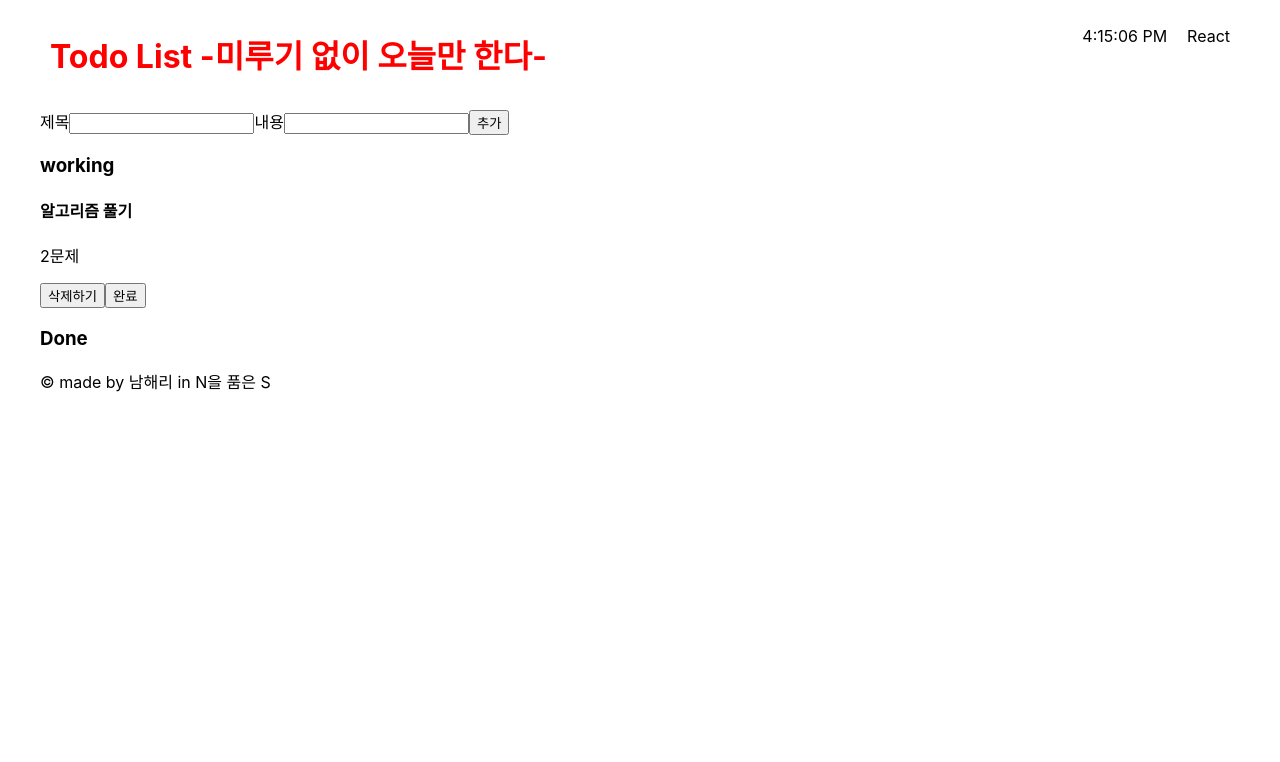
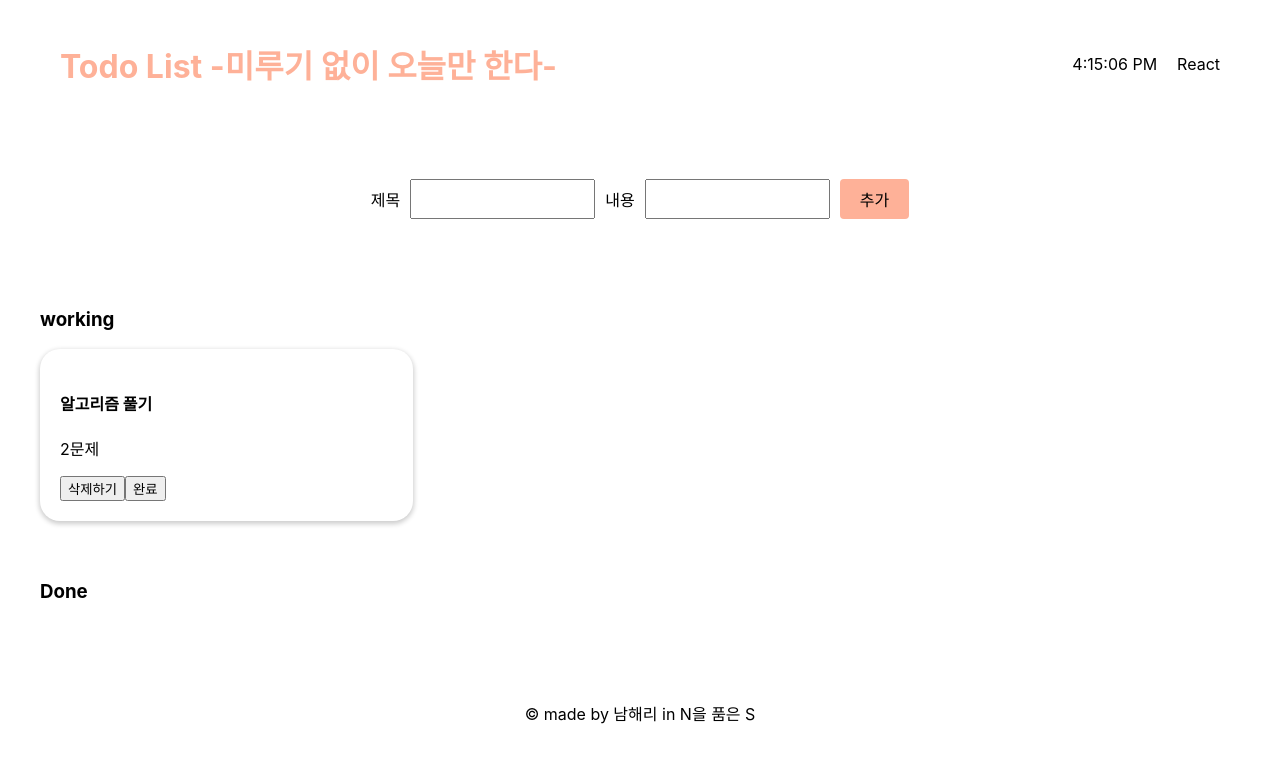
Before and after one commit to r03181231/todoList-React, a React (Create React App) app: page / in a window 1280 px wide. Shown: the top 762 px of the page. Built offline with nearby package versions, Linux system fonts and the light colour scheme.

Commit message:
[Style/#12] 메인 페이지 CSS

```diff
--- a/src/item/button/Button.jsx
+++ b/src/item/button/Button.jsx
@@ -1,10 +1,12 @@
 import React from "react";
 import "./button.css";
 
-export const Button = ({ name, onClick }) => {
+export const Button = ({ name, onClick, className }) => {
   return (
     <>
-      <button onClick={onClick}>{name}</button>
+      <button className={className} onClick={onClick}>
+        {name}
+      </button>
     </>
   );
 };
--- a/src/item/timer/CurrTime.jsx
+++ b/src/item/timer/CurrTime.jsx
@@ -9,7 +9,7 @@ export const CurrTime = () => {
   }, []);
   return (
     <>
-      <div>
+      <div className="date">
         <p>{time.toLocaleTimeString()}</p>
       </div>
     </>
--- a/src/view/footer/CopyRight.jsx
+++ b/src/view/footer/CopyRight.jsx
@@ -2,8 +2,8 @@ import React from "react";
 import "./copyRight.css";
 export const CopyRight = () => {
   return (
-    <footer>
-      <div>&#169; made by 남해리 in N을 품은 S</div>
+    <footer id="footer">
+      <div className="copy-right">&#169; made by 남해리 in N을 품은 S</div>
     </footer>
   );
 };
--- a/src/view/footer/copyRight.css
+++ b/src/view/footer/copyRight.css
@@ -1 +1,8 @@
 @charset "utf-8";
+footer {
+  display: flex;
+  align-items: center;
+  justify-content: center;
+  margin-top: 60px;
+  padding: 20px;
+}
--- a/src/view/header/nav/nav.css
+++ b/src/view/header/nav/nav.css
@@ -5,7 +5,8 @@ header {
   flex-direction: row;
   justify-content: space-between;
 
-  padding: 10px;
+  padding: 20px;
+  border-radius: 20px;
 }
 
 .title-nd-name {
@@ -14,3 +15,19 @@ header {
 
   gap: 20px;
 }
+
+.date {
+  display: flex;
+  flex-direction: column;
+  justify-content: center;
+}
+
+.title-nd-name > p {
+  display: flex;
+  flex-direction: column;
+  justify-content: center;
+}
+
+.nav-list-text {
+  color: #feb198;
+}
--- a/src/view/main/form/TodoForm.jsx
+++ b/src/view/main/form/TodoForm.jsx
@@ -26,16 +26,22 @@ export const TodoForm = ({ todoInputs, setTodoInputs }) => {
     const titleBlank = titleInput.replace(blankPattern, "");
     const commentBlank = commentInput.replace(blankPattern, "");
     // 공백이면 아무 것도 리턴하지 않게 해줘.
-    if (titleBlank === "" && commentBlank === "") return;
-    if (titleBlank === "" || commentBlank === "") return;
+    if (titleBlank === "" && commentBlank === "") {
+      alert("빈칸을 전부 채워주세요.");
+      return;
+    }
+    if (titleBlank === "" || commentBlank === "") {
+      alert("빈칸을 전부 채워주세요.");
+      return;
+    }
 
     setTodoInputs([...todoInputs, { ...todoInput, id: idNum }]);
     setTodoInput({ id: idNum + 1, title: "", comment: "", isDone: true });
   };
 
   return (
-    <section>
-      <form onSubmit={onSubmitHand}>
+    <section id="todo-form">
+      <form onSubmit={onSubmitHand} className="form-wrap">
         <label>제목</label>
         <input
           type="text"
@@ -50,8 +56,7 @@ export const TodoForm = ({ todoInputs, setTodoInputs }) => {
           value={commentInput}
           onChange={onInputHand}
         />
-
-        <Button name={add} />
+        <Button name={add} className={"add-btn"} />
       </form>
     </section>
   );
--- a/src/view/main/form/todoForm.css
+++ b/src/view/main/form/todoForm.css
@@ -1 +1,42 @@
 @charset "utf-8";
+
+#todo-form {
+  display: flex;
+  flex-direction: column;
+  align-items: center;
+
+  margin-top: 20px;
+  padding: 30px;
+  border-radius: 20px;
+}
+
+#todo-form:hover,
+#todo-form:focus {
+  box-shadow: 0px 2px 5px 0px rgba(44, 44, 44, 0.2);
+}
+
+.form-wrap {
+  display: flex;
+
+  gap: 10px;
+}
+
+.form-wrap > label {
+  display: flex;
+  align-items: center;
+}
+
+.add-btn {
+  background-color: #feb198;
+  padding: 8px 20px;
+
+  border: none;
+  border-radius: 4px;
+
+  font-size: 1rem;
+}
+
+.add-btn:active {
+  background-color: gray;
+  color: white;
+}
--- a/src/view/main/todoCardList/TodoCardsList.jsx
+++ b/src/view/main/todoCardList/TodoCardsList.jsx
@@ -3,15 +3,15 @@ import "./todoCardList.css";
 import TodoCards from "../todoCards/TodoCards";
 
 export const TodoCardsList = ({ todoInputs, setTodoInputs }) => {
-  const onDelete = (id) => {
-    const stayTodos = todoInputs.filter((stayTodo) => stayTodo.id !== id);
+  const onDelete = (clickId) => {
+    const stayTodos = todoInputs.filter((stayTodo) => stayTodo.id !== clickId);
     setTodoInputs(stayTodos);
   };
-  const onComplete = (id) => {
+  const onComplete = (clickId) => {
     const stayTodos = todoInputs.map((done) => {
-      console.log(done);
       const { isDone } = done;
-      if (done.id !== id) {
+      if (done.id !== clickId) {
+        //1, 2,3,4 => working(true)    1, 1 => Done(false)
         return { ...done, isDone: isDone };
       } else {
         return { ...done, isDone: !isDone };
@@ -23,8 +23,9 @@ export const TodoCardsList = ({ todoInputs, setTodoInputs }) => {
   return (
     <>
       <section>
-        <div>
+        <div className="cards-wrap">
           <h3>working </h3>
+          <div className="todo-card-wrap">
             {todoInputs.map((isDoneItem) => {
               const { id, isDone } = isDoneItem;
               if (isDone) {
@@ -42,10 +43,12 @@ export const TodoCardsList = ({ todoInputs, setTodoInputs }) => {
               }
             })}
           </div>
+        </div>
       </section>
       <section>
-        <div>
+        <div className="cards-wrap">
           <h3>Done </h3>
+          <div className="todo-card-wrap">
             {todoInputs.map((isDoneItem) => {
               const { id, isDone } = isDoneItem;
               if (isDone === false) {
@@ -63,6 +66,7 @@ export const TodoCardsList = ({ todoInputs, setTodoInputs }) => {
               }
             })}
           </div>
+        </div>
       </section>
     </>
   );
--- a/src/view/main/todoCardList/todoCardList.css
+++ b/src/view/main/todoCardList/todoCardList.css
@@ -1 +1,9 @@
 @charset "utf-8";
+
+.todo-card-wrap {
+  display: grid;
+  grid-template-columns: repeat(auto-fill, minmax(300px, 1fr));
+  grid-template-rows: auto;
+
+  gap: 40px;
+}
--- a/src/view/main/todoCards/TodoCards.jsx
+++ b/src/view/main/todoCards/TodoCards.jsx
@@ -1,5 +1,6 @@
 import React from "react";
 import Button from "item/button/Button";
+import "./todoCards.css";
 
 export const TodoCards = ({
   isDoneItem,
@@ -13,7 +14,7 @@ export const TodoCards = ({
   const cancelBtnText = "취소";
 
   return (
-    <div>
+    <div className="work-nd-done">
       <h4>{title}</h4>
       <p>{comment}</p>
       <div>
--- a/src/view/main/todoCards/todoCards.css
+++ b/src/view/main/todoCards/todoCards.css
@@ -1 +1,8 @@
 @charset "utf-8";
+
+.work-nd-done {
+  padding: 20px;
+
+  border-radius: 20px;
+  box-shadow: 0px 2px 5px 1px rgba(0, 0, 0, 0.2);
+}
--- a/src/view/main/todolist/todolist.css
+++ b/src/view/main/todolist/todolist.css
@@ -1,5 +1,7 @@
 @charset "utf-8";
 
-.nav-list-text {
-  color: red;
+main {
+  display: flex;
+  flex-direction: column;
+  gap: 40px;
 }
```
Lines whose indentation alone changed are shown as unchanged.
